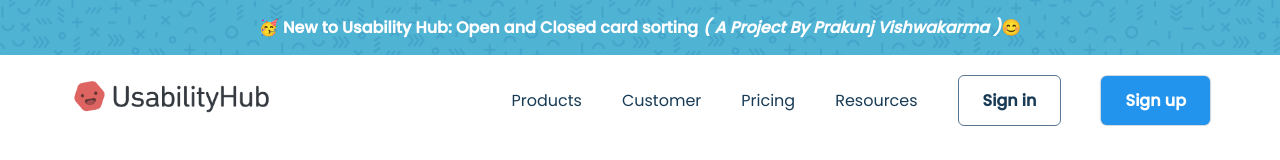
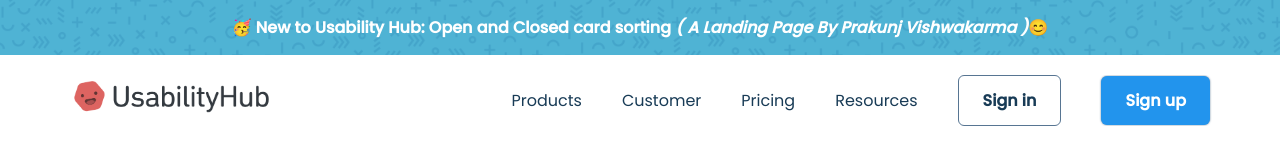
Before and after one commit to Prakunj01/UsabilityHubClone, a plain HTML site: page index.html in a window 1280 px wide. Shown: the top 160 px of the page. Drawn offline with Linux system fonts and the light colour scheme.

Commit message:
headlineChange

```diff
--- a/index.html
+++ b/index.html
@@ -17,7 +17,7 @@
     <div class="top-banner">
         <div class="container">
             <div class="small-bold-text banner-text">🥳 New to Usability Hub: Open and Closed card sorting <em>( A
-                    Project By Prakunj Vishwakarma )</em>😊 </div>
+                    Landing Page By Prakunj Vishwakarma )</em>😊 </div>
         </div>
     </div>
 
```
